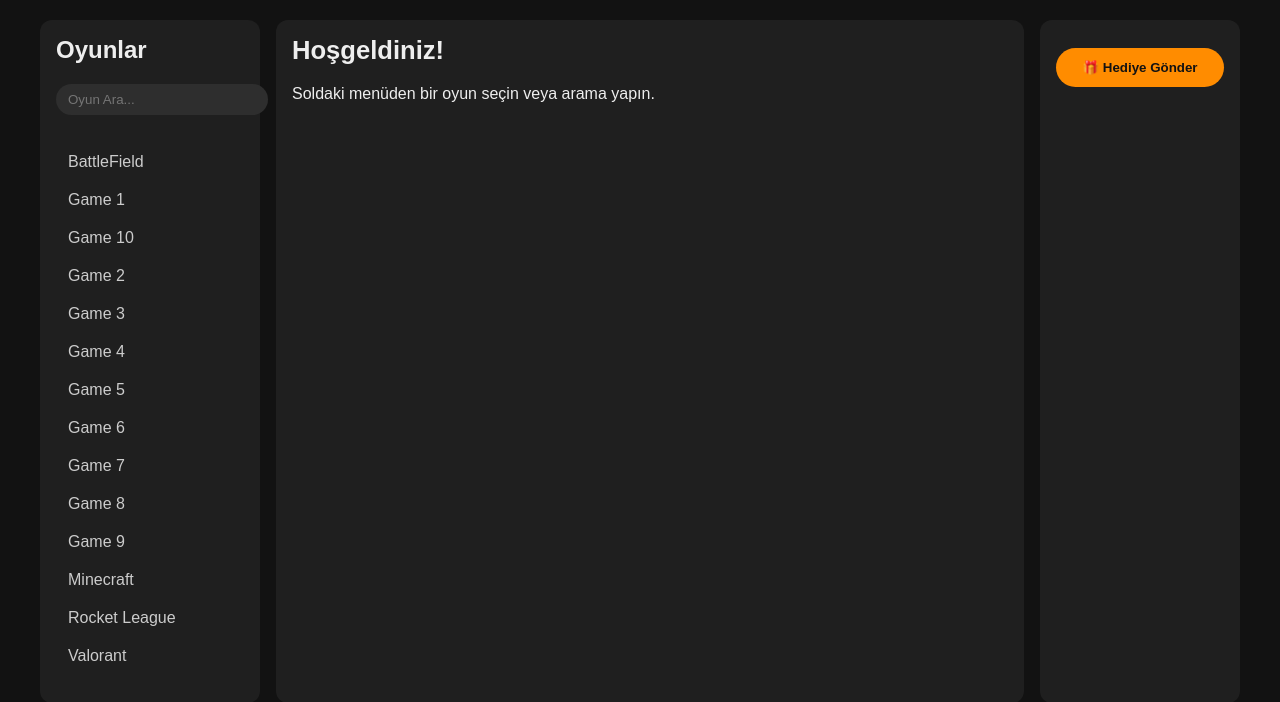
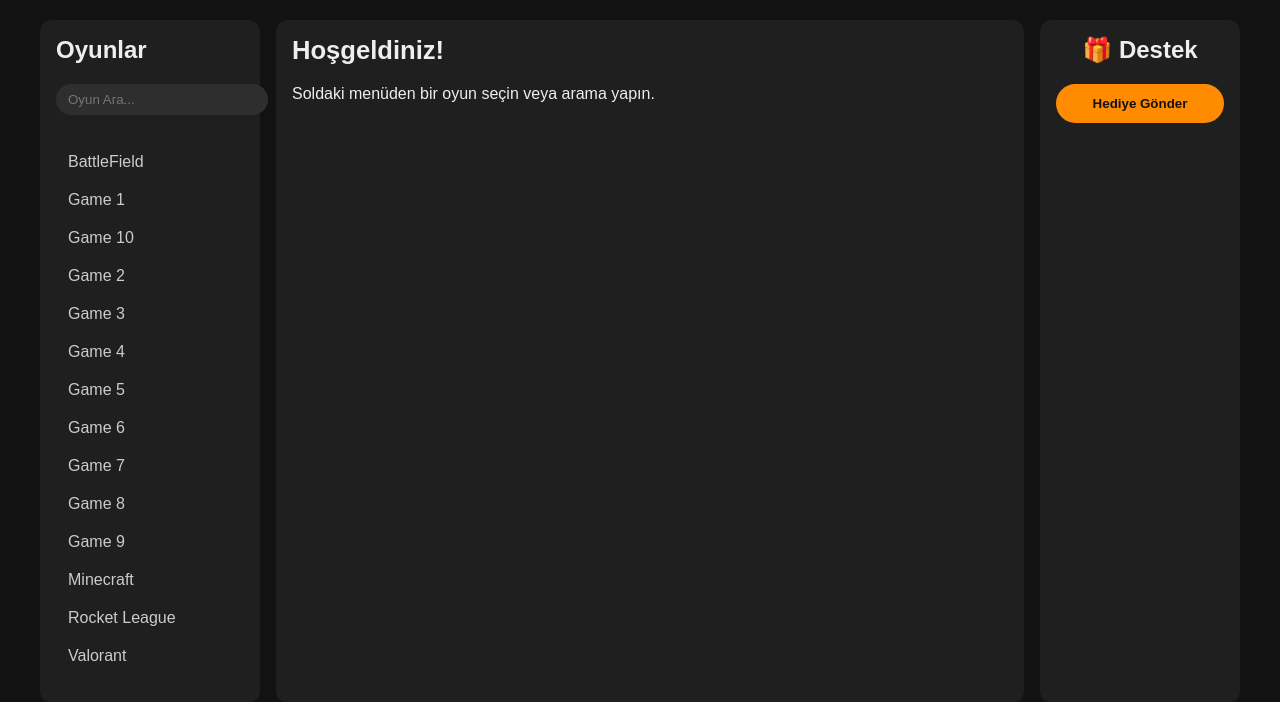
Before and after one commit to KeroRy1/KeroGame, a Flask app: page / in a window 1280 px wide. Shown: the top 702 px of the page. Run offline with Flask 3, Linux system fonts and the light colour scheme; data comes from the database, SQL or seed files in the repository.

Commit message:
Update index.html

```diff
--- a/templates/index.html
+++ b/templates/index.html
@@ -1,19 +1,22 @@
 {% extends 'base.html' %}
-
 {% block content %}
 <div class="layout-grid">
 
-  <!-- SOL SÜTUN: Oyun Ara & Liste -->
+  <!-- SOL SÜTUN: Arama & Oyun Listesi -->
   <nav class="sidebar-left">
     <h2>Oyunlar</h2>
     <form action="{{ url_for('index') }}" method="GET">
-      <input type="text" name="search"
-             placeholder="Oyun Ara..." value="{{ search }}">
+      <input type="text"
+             name="search"
+             placeholder="Oyun Ara..."
+             value="{{ search }}">
     </form>
     <ul>
       {% for g in games %}
         <li class="{% if game and g.id == game.id %}active{% endif %}">
-          <a href="{{ url_for('index', game_id=g.id, search=search) }}">
+          <a href="{{ url_for('index',
+                               game_id=g.id,
+                               search=search) }}">
             {{ g.name }}
           </a>
         </li>
@@ -21,7 +24,7 @@
     </ul>
   </nav>
 
-  <!-- ORTA SÜTUN: Detay -->
+  <!-- ORTA SÜTUN: Seçili Oyun Detayı -->
   <main class="main-content">
     {% if game %}
       <h1>{{ game.name }}</h1>
@@ -42,9 +45,10 @@
 
   <!-- SAĞ SÜTUN: Hediye Gönder -->
   <aside class="sidebar-right">
+    <h2>🎁 Destek</h2>
     <button class="btn"
-      onclick="location.href='{{ url_for('gift') }}'">
-      🎁 Hediye Gönder
+            onclick="location.href='{{ url_for('gift') }}'">
+      Hediye Gönder
     </button>
   </aside>
 
```
